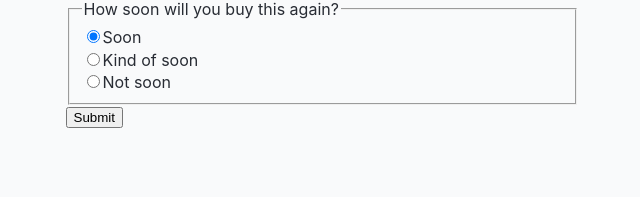
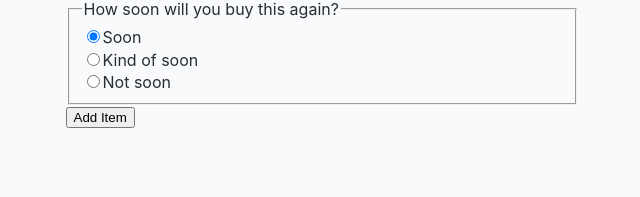
Before and after one commit to the-collab-lab/tcl-57-smart-shopping-list, a React (Vite) app: page /add-item in a window 1280 px wide. Shown: the part 101-298 px from the top of the page, without its empty margins (318-958 px from the left). Built offline with nearby package versions, Linux system fonts and the light colour scheme; no server answers; the database is empty.

Commit message:
changed value of submit button to Add Item

```diff
--- a/src/views/AddItem.jsx
+++ b/src/views/AddItem.jsx
@@ -59,7 +59,7 @@ export function AddItem() {
 					<label htmlFor="not-soon">Not soon</label>
 				</fieldset>
 
-				<input type="submit" id="Add Item" />
+				<input type="submit" value="Add Item" />
 			</form>
 			{itemAdded && <p>Your item has been added.</p>}
 			{error && <p>Oh no, something went wrong.</p>}
```
